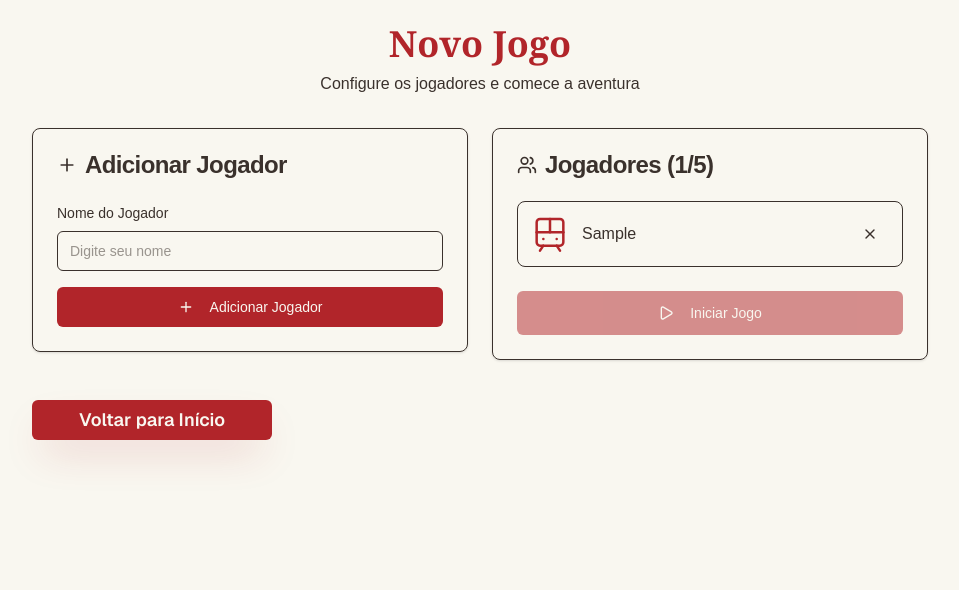
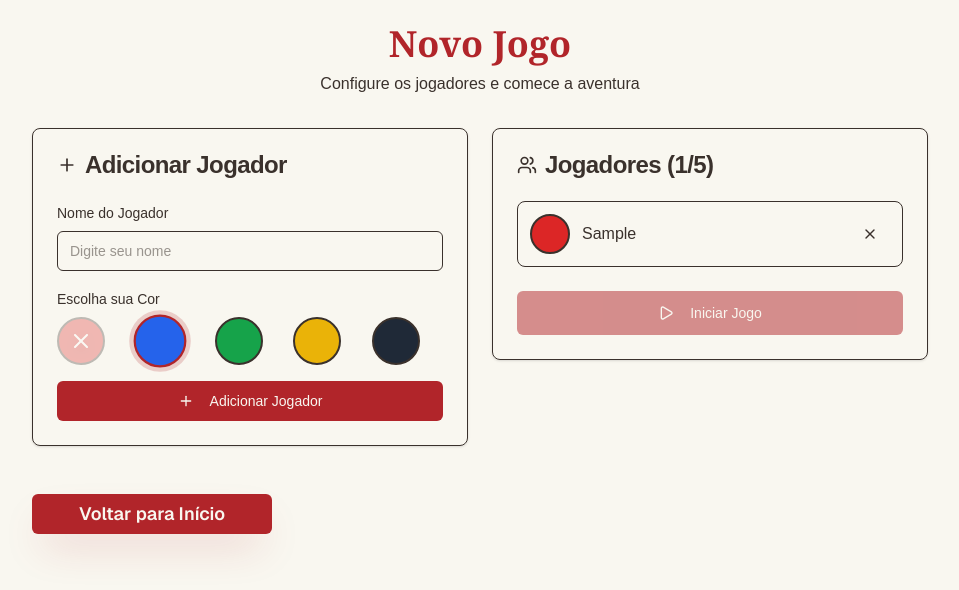
Before and after one commit to RachelS2/tickets-to-ride-nextjs, a Next.js app: page /nova-aventura in a window 1280 px wide. Both pictures are taken after typing "Sample" into the empty fields and a click on the button "Adicionar Jogador". Shown: the top 590 px of the page, without its empty margins (160-1119 px from the left). Built offline with nearby package versions, Linux system fonts and the light colour scheme.

Commit message:
feat: ajusta botões que permitem usuario escolher cor de trem

```diff
--- a/src/app/nova-aventura/page.tsx
+++ b/src/app/nova-aventura/page.tsx
@@ -1,77 +1,101 @@
 'use client';
-import { useState, useRef } from "react";
-import { Plus, Users, X, Play, Train } from "lucide-react";
+import { useState, useEffect } from "react";
+import { Plus, Users, X, Play } from "lucide-react";
 import { Card, CardTitle, CardContent, CardHeader } from "@/app/components/card";
-import {Button} from "@/app/components/button";
-import {Label} from "@/app/components/label";
+import { Button } from "@/app/components/button";
+import { Label } from "@/app/components/label";
 import Input from "@/app/components/input";
 import Link from "next/link";
-import { Jogador , gerarIdUsuario } from "@/app/lib/jogador";
+import { Jogador, CoresDeTrem, gerarIdUsuario } from "@/app/lib/jogador";
 import { usarTabuleiro } from "@/app/lib/contexto-tabuleiro";
+
+const PLAYER_COLORS: { value: CoresDeTrem; hex: string }[] = [
+  { value: "Vermelho", hex: "#DC2626" },
+  { value: "Azul", hex: "#2563EB" },
+  { value: "Verde", hex: "#16A34A" },
+  { value: "Amarelo",  hex: "#EAB308" },
+  { value: "Preto", hex: "#1F2937" },
+];
 
 const NovaAventuraPagina = () => {
   const [nomeJogadorAtual, defineJogadorAtual] = useState("");
   const [jogadores, defineJogador] = useState<Jogador[]>([]);
+  const [selectedColor, setSelectedColor] = useState<CoresDeTrem | null>(PLAYER_COLORS[0].value);
 
   const tabuleiro = usarTabuleiro();
 
-  const handleAddJogador = () => {
-    const nome : string = nomeJogadorAtual?.trim();
-    if (!nome) {
+  const findFirstAvailableColor = (existingPlayers: Jogador[]) => {
+    return PLAYER_COLORS.find((c) => !existingPlayers.some((p) => p.pegarCorDoTrem() === c.value))?.value ?? null;
+  };
+
+  useEffect(() => {
+    // se selectedColor for null, tenta selecionar uma disponível
+    const available = findFirstAvailableColor(jogadores);
+    if (selectedColor === null && available !== null) {
+      setSelectedColor(available);
       return;
     }
 
-    if (jogadores.find((p) => p.pegarNome().toLowerCase() === nome.toLowerCase())) { // se o nome já existe na lista de jogadores..
+    // se a cor atualmente selecionada foi usada por alguém, escolhe a próxima disponível
+    if (selectedColor !== null) {
+      const isUsed = jogadores.some((p) => p.pegarCorDoTrem() === selectedColor);
+      if (isUsed) {
+        setSelectedColor(available);
+      }
+    }
+  }, [jogadores, selectedColor]);
+
+  const handleAddJogador = () => {
+    const nome: string = nomeJogadorAtual?.trim();
+    if (!nome) return;
+
+    if (!selectedColor) return;
+
+    if (jogadores.find((p) => p.pegarNome().toLowerCase() === nome.toLowerCase())) {
       return;
     }
 
-    const novoJogador : Jogador = new Jogador(nome, gerarIdUsuario(), jogadores.length + 1, tabuleiro, "Amarelo"); //mudar cor dps
+    const novoJogador: Jogador = new Jogador(
+      nome,
+      gerarIdUsuario(),
+      jogadores.length + 1,
+      tabuleiro,
+      selectedColor
+    );
 
     defineJogador((prev) => {
       const next = [...prev, novoJogador];
       return next;
     });
 
-    console.log(novoJogador)
     tabuleiro.adicionaJogador(novoJogador);
+    defineJogadorAtual("");
 
-    defineJogadorAtual("");
+    // escolhe a próxima cor disponível (ou null se esgotadas)
+    const nextAvailable = PLAYER_COLORS.find((c) => ![...jogadores, novoJogador].some((p) => p.pegarCorDoTrem() === c.value))?.value ?? null;
+    setSelectedColor(nextAvailable);
   };
 
   const handleRemoveJogador = (playerId: string) => {
     defineJogador((prev) => prev.filter((p) => p.pegarId() !== playerId));
     tabuleiro.removeJogador(playerId);
-    console.log(tabuleiro.pegarJogadores())
   };
 
   const handleStartGame = async () => {
-    if (jogadores.length < 2) {
-      return;
-    }
-
-    if (jogadores.length > 5) {
-      return;
-    }
-
+    if (jogadores.length < 2) return;
+    if (jogadores.length > 5) return;
     await tabuleiro.iniciarJogo();
-
   };
 
   return (
     <div className="min-h-screen bg-background p-6">
       <div className="max-w-4xl mx-auto">
         <div className="mb-8 text-center">
-          <h1 className="text-4xl font-serif font-bold text-primary mb-2">
-            Novo Jogo
-          </h1>
-          <p className="text-muted-foreground">
-            Configure os jogadores e comece a aventura
-          </p>
+          <h1 className="text-4xl font-serif font-bold text-primary mb-2">Novo Jogo</h1>
+          <p className="text-muted-foreground">Configure os jogadores e comece a aventura</p>
         </div>
 
         <div className="grid md:grid-cols-2 gap-6 items-start">
-          {/* Card de Adicionar Jogador */}
-
           <div className="grid md:grid-rows-2 gap-6 items-start">
             <Card className="shadow-elegant">
               <CardHeader>
@@ -94,10 +118,40 @@ const NovaAventuraPagina = () => {
                   />
                 </div>
 
+                <div>
+                  <Label>Escolha sua Cor</Label>
+                  <div className="grid grid-cols-5 gap-2 mt-1.5">
+                    {PLAYER_COLORS.map((color) => {
+                      const isUsed = jogadores.some((p) => p.pegarCorDoTrem() === color.value);
+                      const isSelected = selectedColor === color.value;
+                      return (
+                        <button
+                          key={color.value}
+                          onClick={() => !isUsed && setSelectedColor(color.value)}
+                          disabled={isUsed}
+                          className={`
+                            relative w-12 h-12 rounded-full border-2 transition-all
+                            ${isSelected ? "border-primary scale-110 ring-4 ring-primary/20" : "border-border hover:scale-105"}
+                            ${isUsed ? "opacity-30 cursor-not-allowed" : "cursor-pointer"}
+                          `}
+                          style={{ backgroundColor: color.hex }}
+                          title={color.value}
+                        >
+                          {isUsed && (
+                            <div className="absolute inset-0 flex items-center justify-center">
+                              <X className="w-6 h-6 text-white drop-shadow-lg" />
+                            </div>
+                          )}
+                        </button>
+                      );
+                    })}
+                  </div>
+                </div>
+
                 <Button
                   onClick={handleAddJogador}
                   className="w-full cursor-pointer"
-                  disabled={jogadores.length >= 5}
+                  disabled={jogadores.length >= 5 || !selectedColor} // desativa se sem cor selecionada
                 >
                   <Plus className="w-4 h-4 mr-2" />
                   Adicionar Jogador
@@ -106,17 +160,12 @@ const NovaAventuraPagina = () => {
             </Card>
 
             <div className="mt-6 text-center">
-              <Link
-                href="/"
-                className="flex items-center justify-center rounded-md h-10 w-60 px-8 font-sans bg-primary text-primary-foreground font-semibold text-lg shadow-elegant hover:shadow-xl transition-all duration-300"
-              >
+              <Link href="/" className="flex items-center justify-center rounded-md h-10 w-60 px-8 font-sans bg-primary text-primary-foreground font-semibold text-lg shadow-elegant hover:shadow-xl transition-all duration-300">
                 Voltar para Início
               </Link>
             </div>
-
           </div>
 
-          {/* Card de Jogadores */}
           <Card className="shadow-elegant">
             <CardHeader>
               <CardTitle className="flex items-center gap-2">
@@ -133,42 +182,30 @@ const NovaAventuraPagina = () => {
                 </div>
               ) : (
                 <div className="space-y-3">
-                  {jogadores.map((jogador) => (
-                    <div
-                      key={jogador.pegarId()}
-                      className="flex items-center gap-3 p-3 rounded-lg bg-muted/50 border border-border"
-                    >
-                      <Train className="w-10 h-10 text-primary border-border flex-shrink-0" strokeWidth={1.5} />
-                      <div className="flex-1 min-w-0">
-                        <p className="font-medium truncate">{jogador.pegarNome()}</p>
+                  {jogadores.map((jogador) => {
+                    const colorInfo = PLAYER_COLORS.find((c) => c.value === jogador.pegarCorDoTrem());
+                    return (
+                      <div key={jogador.pegarId()} className="flex items-center gap-3 p-3 rounded-lg bg-muted/50 border border-border">
+                        <div className="w-10 h-10 rounded-full border-2 border-border flex-shrink-0" style={{ backgroundColor: colorInfo?.hex }} />
+                        <div className="flex-1 min-w-0">
+                          <p className="font-medium truncate">{jogador.pegarNome()}</p>
+                        </div>
+                        <Button variant="ghost" size="icon" onClick={() => handleRemoveJogador(jogador.pegarId())} className="flex-shrink-0 cursor-pointer">
+                          <X className="w-4 h-4" />
+                        </Button>
                       </div>
-                      <Button
-                        variant="ghost"
-                        size="icon"
-                        onClick={() => handleRemoveJogador(jogador.pegarId())}
-                        className="flex-shrink-0 cursor-pointer"
-                      >
-                        <X className="w-4 h-4" />
-                      </Button>
-                    </div>
-                  ))}
+                    );
+                  })}
                 </div>
               )}
 
-              <Button
-                onClick={handleStartGame}
-                disabled={jogadores.length < 2}
-                className="w-full mt-6 cursor-pointer"
-                size="lg"
-              >
+              <Button onClick={handleStartGame} disabled={jogadores.length < 2} className="w-full mt-6 cursor-pointer" size="lg">
                 <Play className="w-4 h-4 mr-2" />
                 Iniciar Jogo
               </Button>
             </CardContent>
           </Card>
         </div>
-
-
       </div>
     </div>
   );
--- a/src/app/page.tsx
+++ b/src/app/page.tsx
@@ -25,7 +25,7 @@ const Hero = () => {
         </h1>
 
         <p className="font-sans text-xl md:text-2xl text-muted-foreground max-w-2xl mx-auto mb-8 font-light">
-          Embarque em uma aventura ferroviária épica ao redor da cidade maravilhosa!
+          Embarque em uma aventura ferroviária épica ao redor do mundo!
         </p>
 
         <div className="flex flex-row sm:flex-row gap-4 justify-center ">
```
